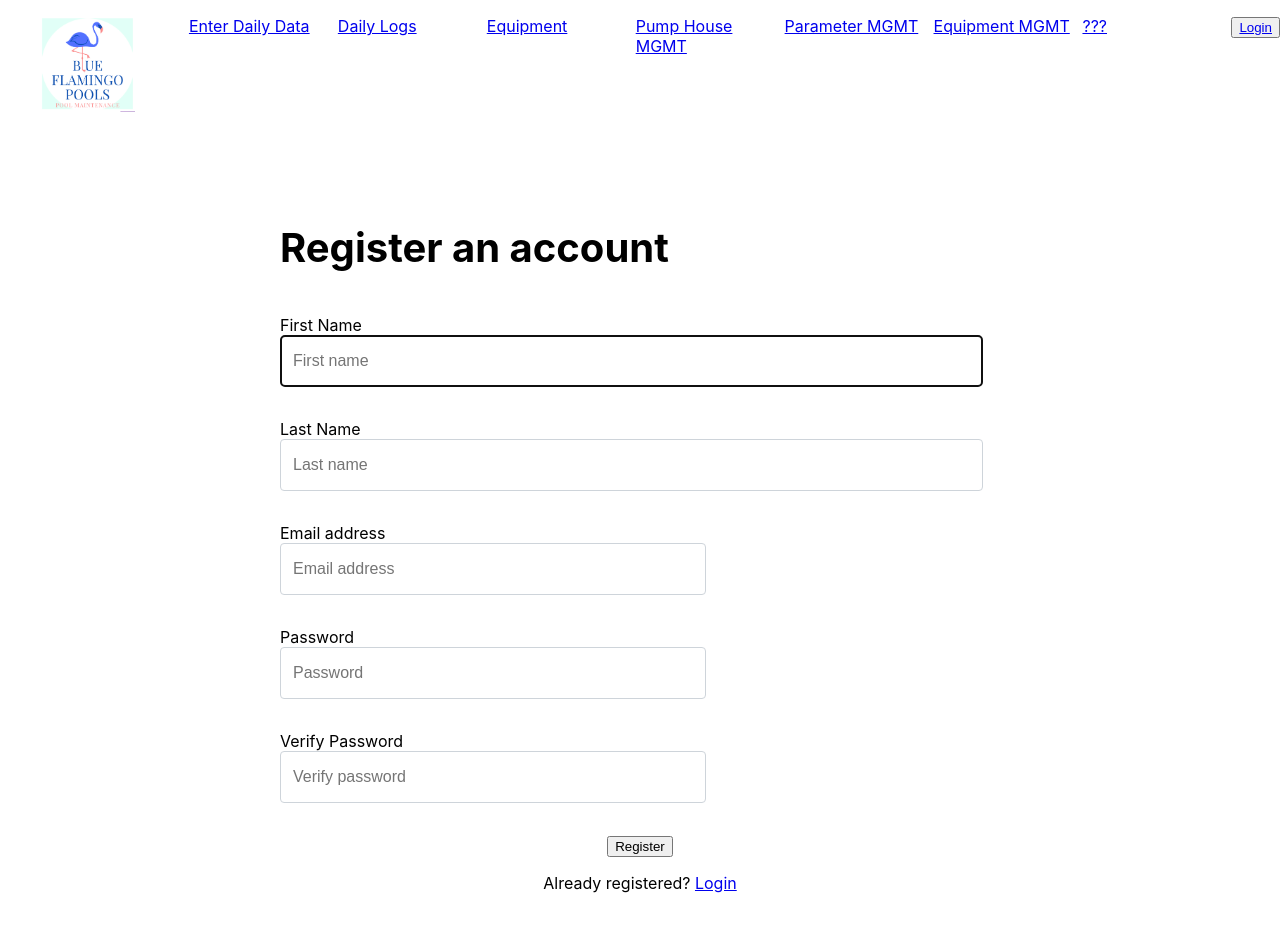
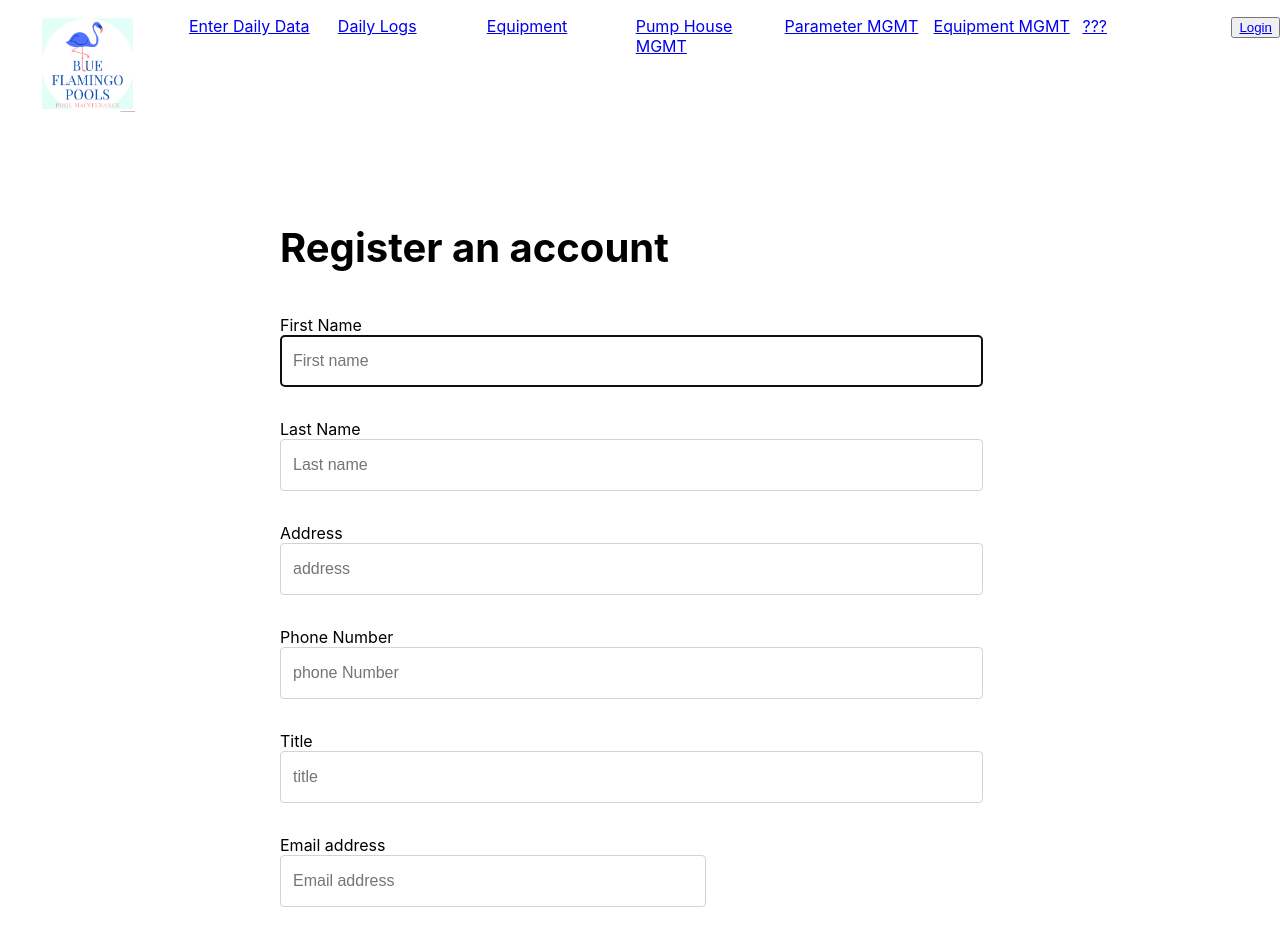
Before and after one commit to daprieu/Blue-Flamingo-Client, a React (Create React App) app: page /register in a window 1280 px wide. Shown: the top 941 px of the page. Before the commit the page ends 893 px from the top, so only its background shows below. Built offline with nearby package versions, Linux system fonts and the light colour scheme.

Commit message:
made a fix to the register

```diff
--- a/src/components/auth/Register.js
+++ b/src/components/auth/Register.js
@@ -6,7 +6,9 @@ export const Register = (props) => {
     const firstName = useRef()
     const lastName = useRef()
     const email = useRef()
-    const bio = useRef()
+    const address = useRef()
+    const phoneNumber = useRef()
+    const title = useRef()
     const password = useRef()
     const verifyPassword = useRef()
     const passwordDialog = useRef()
@@ -22,10 +24,13 @@ export const Register = (props) => {
                 "first_name": firstName.current.value,
                 "last_name": lastName.current.value,
                 "email": email.current.value,
-                "password": password.current.value
+                "password": password.current.value,
+                "title": title.current.value,
+                "address": address.current.value,
+                "phone_number": phoneNumber.current.value
             }
 
-            return fetch("http://127.0.0.1:8088/register", {
+            return fetch("http://localhost:8000/register", {
                 method: "POST",
                 headers: {
                     "Content-Type": "application/json",
@@ -39,7 +44,7 @@ export const Register = (props) => {
                         localStorage.setItem("BF_user_id", res.token)
                         localStorage.setItem("userId", res.userId)
                         localStorage.setItem("isStaff", res.isStaff)
-                        props.history.push("/")
+                        history.push("/")
                     }
                 })
                 .then(history.push("/login"))
@@ -67,6 +72,18 @@ export const Register = (props) => {
                     <input ref={lastName} type="text" name="lastName" className="form-control" placeholder="Last name" required />
                 </fieldset>
                 <fieldset>
+                    <label htmlFor="address"> Address </label>
+                    <input ref={address} type="address" name="address" className="form-control" placeholder="address" required />
+                </fieldset>
+                <fieldset>
+                    <label htmlFor="phoneNumber"> Phone Number </label>
+                    <input ref={phoneNumber} type="phone_number" name="phone_number" className="form-control" placeholder="phone Number" required />
+                </fieldset>
+                <fieldset>
+                    <label htmlFor="title"> Title </label>
+                    <input ref={title} type="title" name="title" className="form-control" placeholder="title" required />
+                </fieldset>
+                <fieldset>
                     <label htmlFor="inputEmail"> Email address </label>
                     <input ref={email} type="email" name="email" className="form-control" placeholder="Email address" required />
                 </fieldset>
```
